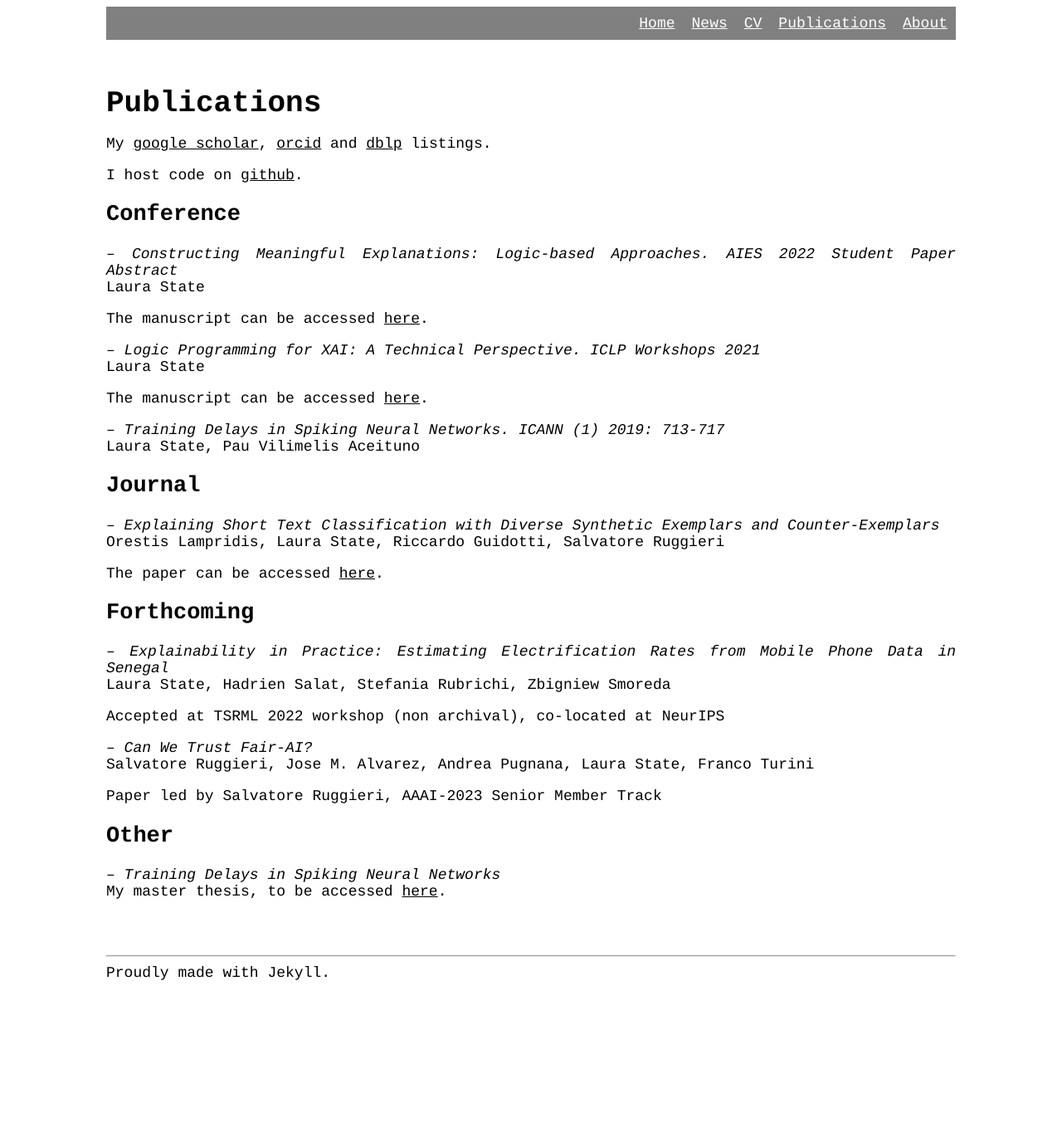
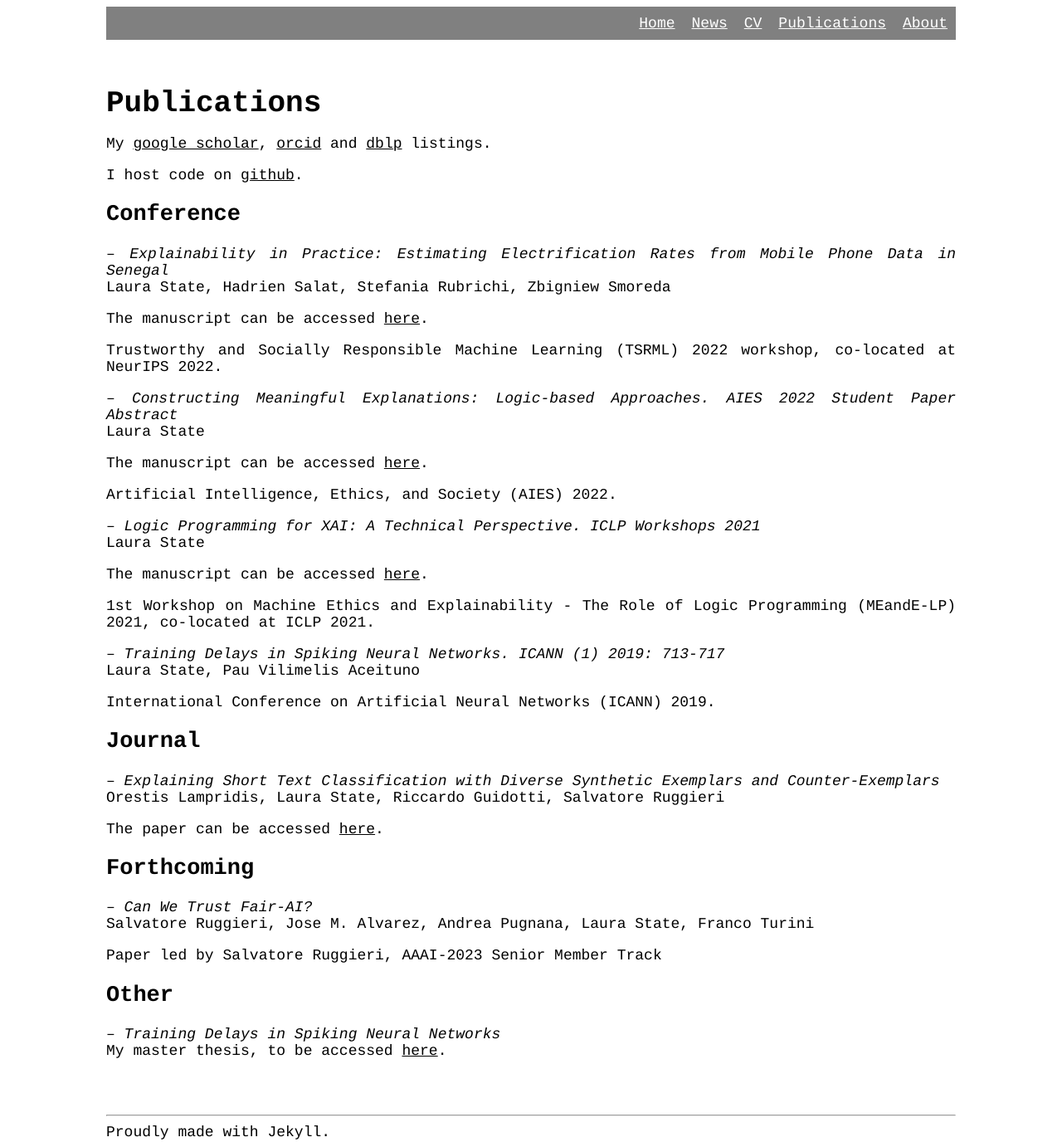
Before and after one commit to lstate/lstate.github.io, a Jekyll site: the page built from _pages/publications.markdown, in a window 1280 px wide. Shown: the whole page at 83% size. Built offline with Jekyll 4.4.1, drawn with Linux system fonts in a browser that asks for light colours; before the commit the page ends 1190 px from its top, so only the background shows below that.

Commit message:
update publications
and add some infos for conferences

```diff
--- a/_pages/publications.markdown
+++ b/_pages/publications.markdown
@@ -17,18 +17,31 @@ I host code on [github](https://github.com/lstate).
 
 ## Conference
 
+-- *Explainability in Practice: Estimating Electrification Rates from Mobile Phone Data in Senegal* \\
+Laura State, Hadrien Salat, Stefania Rubrichi, Zbigniew Smoreda
+
+The manuscript can be accessed [here](https://arxiv.org/abs/2211.06277).
+
+Trustworthy and Socially Responsible Machine Learning (TSRML) 2022 workshop, co-located at NeurIPS 2022.
+
 -- *Constructing Meaningful Explanations: Logic-based Approaches. AIES 2022 Student Paper Abstract* \\
 Laura State
 
 The manuscript can be accessed [here](https://dl.acm.org/doi/10.1145/3514094.3539544).
+
+Artificial Intelligence, Ethics, and Society (AIES) 2022.
 
 -- *Logic Programming for XAI: A Technical Perspective. ICLP Workshops 2021* \\
 Laura State
 
 The manuscript can be accessed [here](http://ceur-ws.org/Vol-2970/meepaper1.pdf).
 
+1st Workshop on Machine Ethics and Explainability - The Role of Logic Programming (MEandE-LP) 2021, co-located at ICLP 2021.
+
 -- *Training Delays in Spiking Neural Networks. ICANN (1) 2019: 713-717* \\
 Laura State, Pau Vilimelis Aceituno
+
+International Conference on Artificial Neural Networks (ICANN) 2019.
 
 
 ## Journal
@@ -41,11 +54,6 @@ The paper can be accessed [here](https://rdcu.be/cNnnR).
 
 ## Forthcoming
 
--- *Explainability in Practice: Estimating Electrification Rates from Mobile Phone Data in Senegal* \\
-Laura State, Hadrien Salat, Stefania Rubrichi, Zbigniew Smoreda
-
-Accepted at TSRML 2022 workshop (non archival), co-located at NeurIPS
-
 -- *Can We Trust Fair-AI?* \\
 Salvatore Ruggieri, Jose M. Alvarez, Andrea Pugnana, Laura State, Franco Turini
 
```
